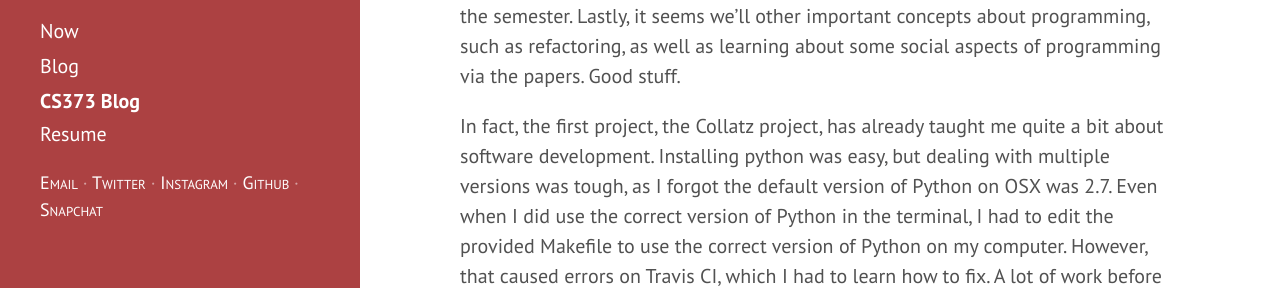
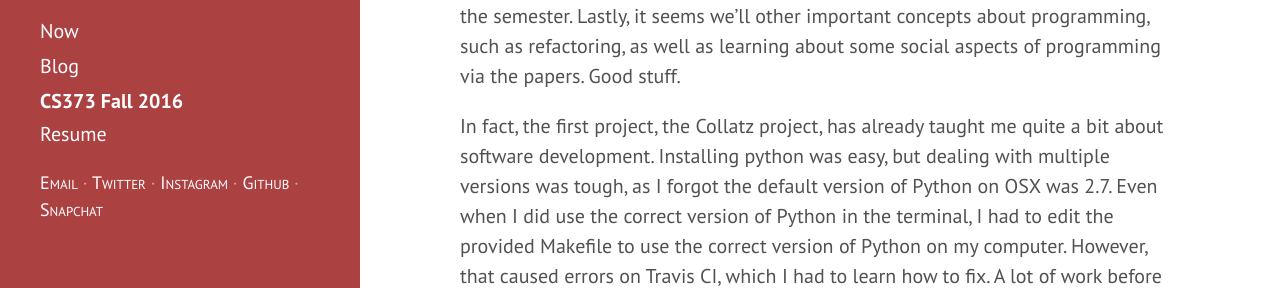
Before and after one commit to Budgetperson/budgetperson.github.io, a Jekyll site: the page built from sweblog/index.html, in a window 1280 px wide. Shown: the part 416-704 px from the top of the page. Built offline with Jekyll 4.4.1, drawn with Linux system fonts in a browser that asks for light colours.

Commit message:
Update Resume

```diff
--- a/sweblog/index.html
+++ b/sweblog/index.html
@@ -1,6 +1,6 @@
 ---
 layout: default
-title: CS373 Blog
+title: CS373 Fall 2016
 show_in_sidebar: true
 ---
 
```
Also changed, not shown: 1 other file.
